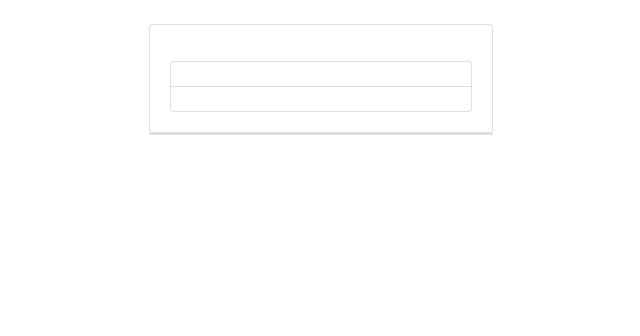
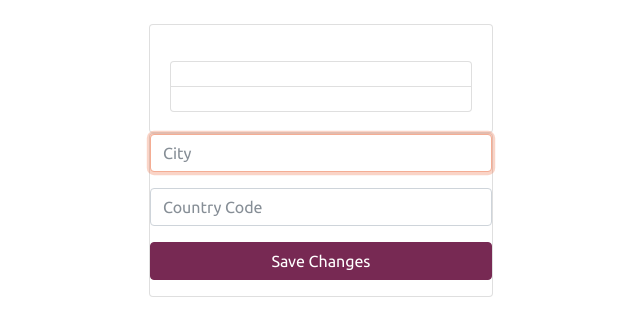
Before and after one commit to YurleySolimer/POO_JS, a website built with webpack: page AplicacionClima/src/Clima.html in a window 1280 px wide. Shown: the whole page, without its empty margins (319-959 px from the left). Built offline with nearby package versions, Linux system fonts and the light colour scheme.

Commit message:
estructura inicial

```diff
--- a/AplicacionClima/src/Clima.html
+++ b/AplicacionClima/src/Clima.html
@@ -38,6 +38,27 @@
 				</div>
 
 				<div class="card">
+				<form id="weather-form">
+					<div class="form-group">
+						<input type="text" id="city" class="form-control" placeholder="City" autofocus>
+					</div>
+
+					<div class="form-group">
+						<input type="text" id="countryCode" class="form-control" placeholder="Country Code " autofocus>
+					</div>
+
+					<div class="form-group">
+
+						<button class="btn btn-dark btn-block" id="w-change-btn">
+
+							Save Changes
+
+						</button>
+
+					</div>
+
+				</form>
+
 
 				</div>
 			</div>
```
Also changed, not shown: AplicacionClima/webpack.config.js (added).
